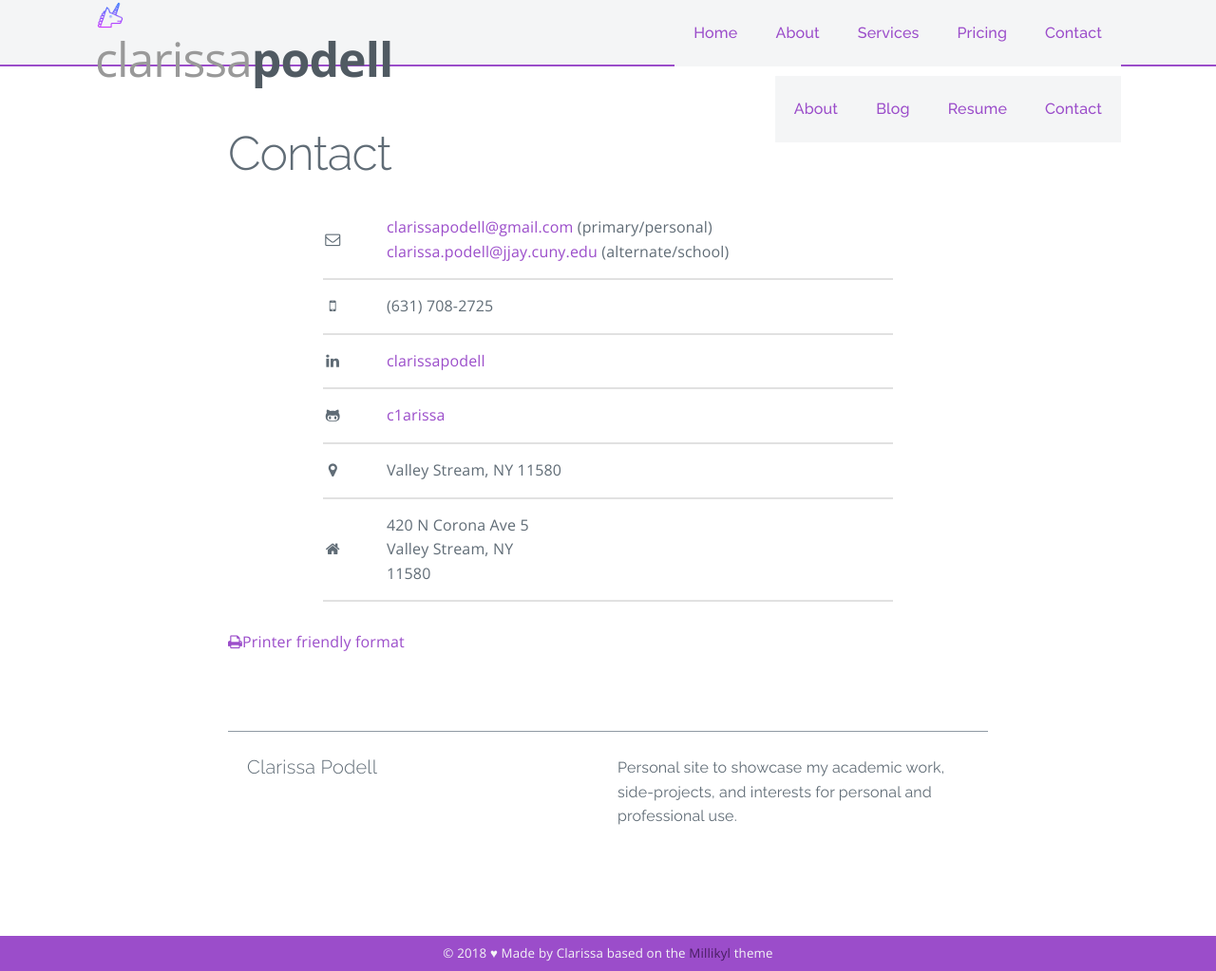
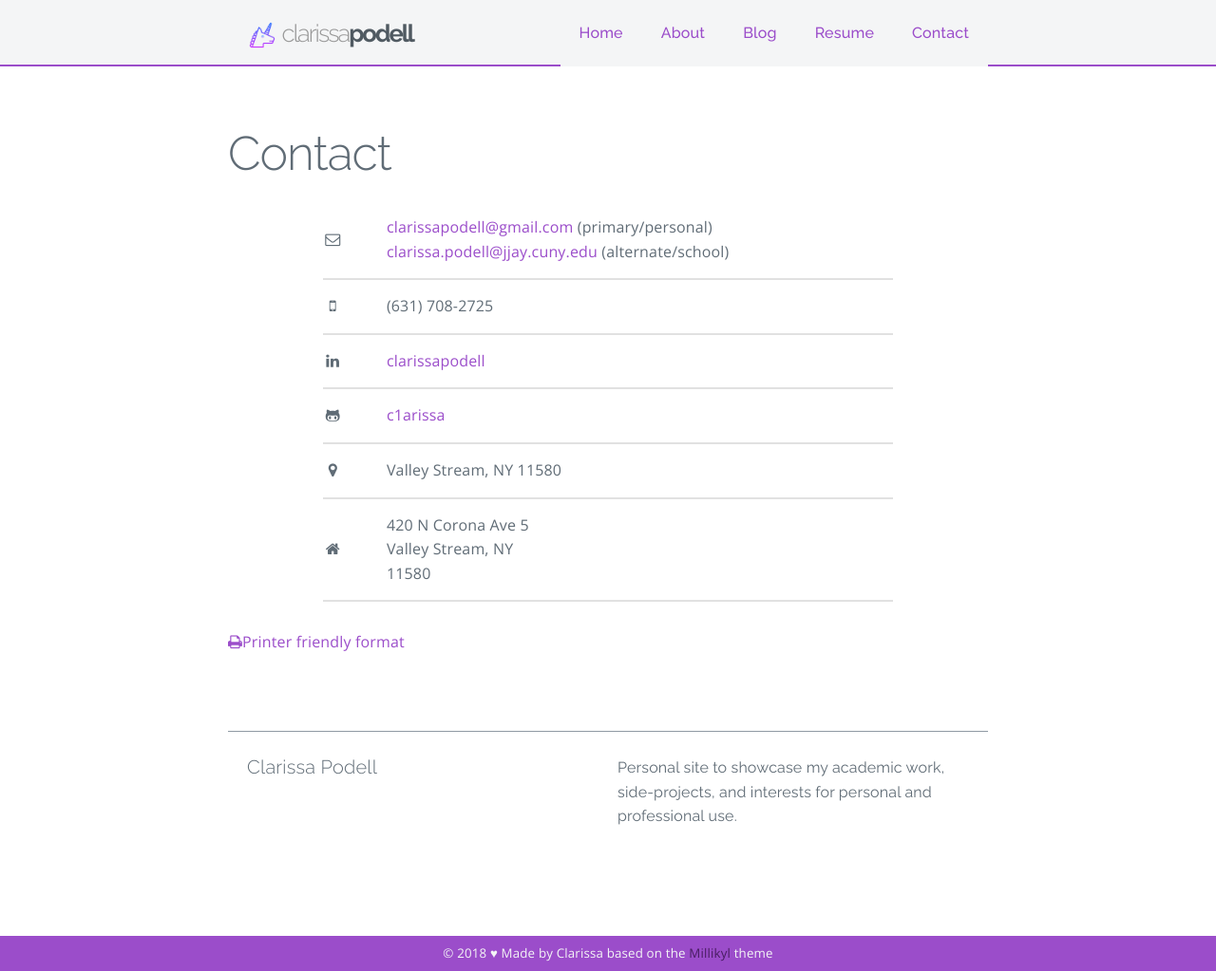
Before and after one commit to c1arissa/c1arissa.github.io, a Jekyll site: the page built from contact.md, in a window 1280 px wide and 1023 px high. Shown: the whole window at 95% size. Built offline with Jekyll 4.4.1, drawn with Linux system fonts in a browser that asks for light colours; a script that is not in the unit is left out; comment, search, counter and statistics services are not loaded.

Commit message:
Update contact.html

```diff
--- a/_layouts/contact.html
+++ b/_layouts/contact.html
@@ -6,7 +6,7 @@
   <body>
 
     <main class="wrapper">
-      {% include header.html %}
+      {% include nav.html %}
     </main>
 
     <div class="page-content">
```
